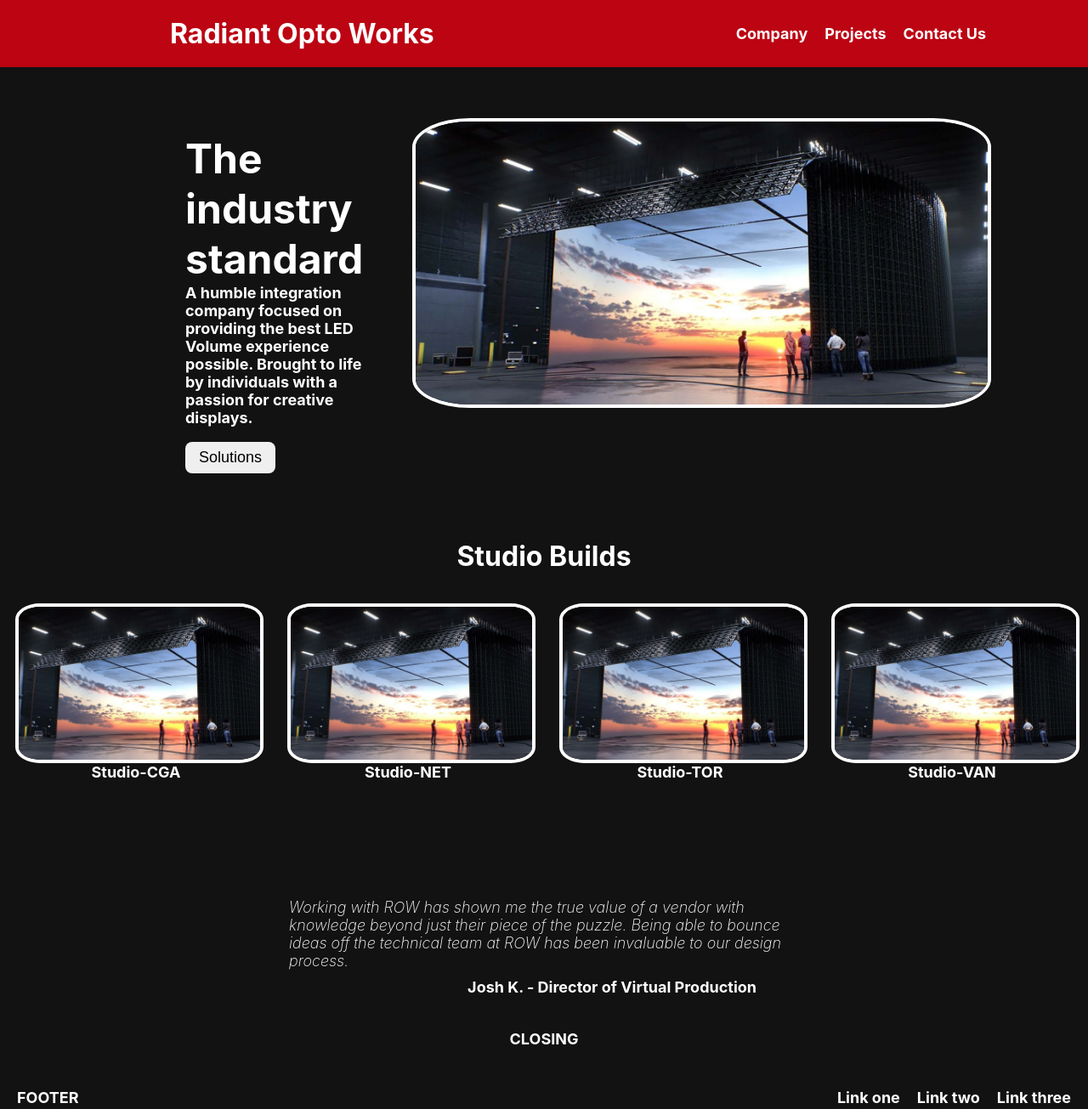
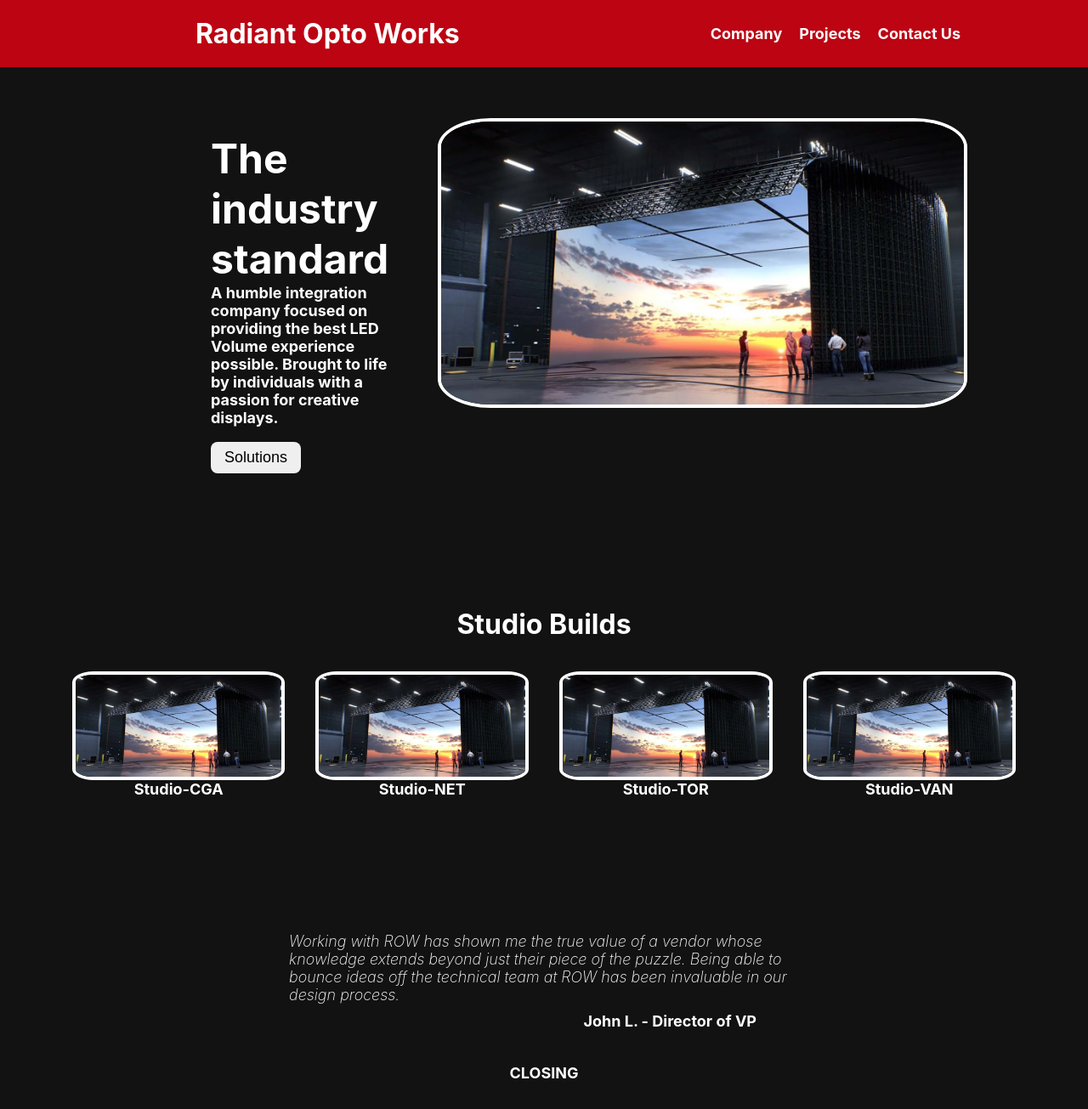
Before and after one commit to nerdenick/project-landing-page, a plain HTML site: page index.html in a window 1280 px wide. Shown: the top 1305 px of the page at 85% size. Drawn offline with Linux system fonts and the light colour scheme.

Commit message:
small changes to anonymize data and match example more closely

```diff
--- a/css/style.css
+++ b/css/style.css
@@ -11,7 +11,7 @@
   }
 
   .header {
-    padding: 0px 120px;
+    padding: 0px 150px;
     display: flex;
     align-items: center;
     justify-content: flex-end;
@@ -51,7 +51,7 @@
   .hero {
     justify-content: flex-start;
     flex: 1;
-    padding: 20px 120px;
+    padding: 20px 150px;
     display: flex;
     font-size: 48px;
   }
@@ -105,6 +105,7 @@
     display: flex;
     background-color: rgb(18, 18, 18);
     font-size: 32px;
+    margin: 80px 0px 20px 0px;
   }
 
   .content-text {
@@ -127,7 +128,7 @@
   .content-img {
     border: 4px solid white;
     border-radius: 10%;
-    height: 180px;
+    height: 120px;
   }
 
   .info {
--- a/index.html
+++ b/index.html
@@ -72,8 +72,8 @@
 
     <div class="info">
         <div class="test-box">
-            <span class="pix"><em>Working with ROW has shown me the true value of a vendor with knowledge beyond just their piece of the puzzle. Being able to bounce ideas off the technical team at ROW has been invaluable to our design process.</em></span>
-            <span class="pix-josh">Josh K. - Director of Virtual Production</span>
+            <span class="pix"><em>Working with ROW has shown me the true value of a vendor whose knowledge extends beyond just their piece of the puzzle. Being able to bounce ideas off the technical team at ROW has been invaluable in our design process.</em></span>
+            <span class="pix-josh">John L. - Director of VP</span>
         </div>
     </div>
 
```
